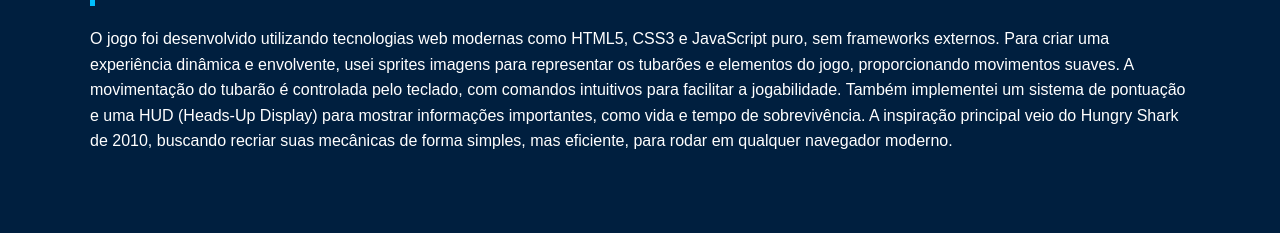
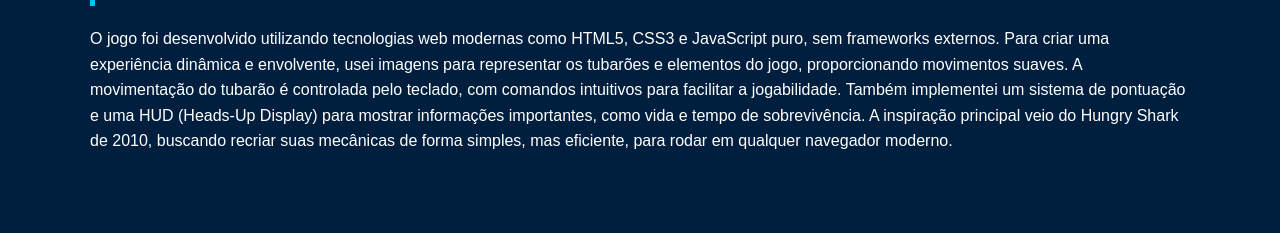
Before and after one commit to GabrielCMarquesJs/bastidores, a plain HTML site: page index.html in a window 1280 px wide. Shown: the part 567-800 px from the top of the page. Drawn offline with Linux system fonts and the light colour scheme.

Commit message:
index.html

```diff
--- a/index.html
+++ b/index.html
@@ -15,7 +15,7 @@
   <section id="sobre">
     <h2>Como desenvolvi o Hungry Shark Rebirth</h2>
     <p>
-     O jogo foi desenvolvido utilizando tecnologias web modernas como HTML5, CSS3 e JavaScript puro, sem frameworks externos. Para criar uma experiência dinâmica e envolvente, usei sprites imagens para representar os tubarões e elementos do jogo, proporcionando movimentos suaves. A movimentação do tubarão é controlada pelo teclado, com comandos intuitivos para facilitar a jogabilidade. Também implementei um sistema de pontuação e uma HUD (Heads-Up Display) para mostrar informações importantes, como vida e tempo de sobrevivência. A inspiração principal veio do Hungry Shark de 2010, buscando recriar suas mecânicas de forma simples, mas eficiente, para rodar em qualquer navegador moderno.
+     O jogo foi desenvolvido utilizando tecnologias web modernas como HTML5, CSS3 e JavaScript puro, sem frameworks externos. Para criar uma experiência dinâmica e envolvente, usei imagens para representar os tubarões e elementos do jogo, proporcionando movimentos suaves. A movimentação do tubarão é controlada pelo teclado, com comandos intuitivos para facilitar a jogabilidade. Também implementei um sistema de pontuação e uma HUD (Heads-Up Display) para mostrar informações importantes, como vida e tempo de sobrevivência. A inspiração principal veio do Hungry Shark de 2010, buscando recriar suas mecânicas de forma simples, mas eficiente, para rodar em qualquer navegador moderno.
     </p>
   </section>
 
```
